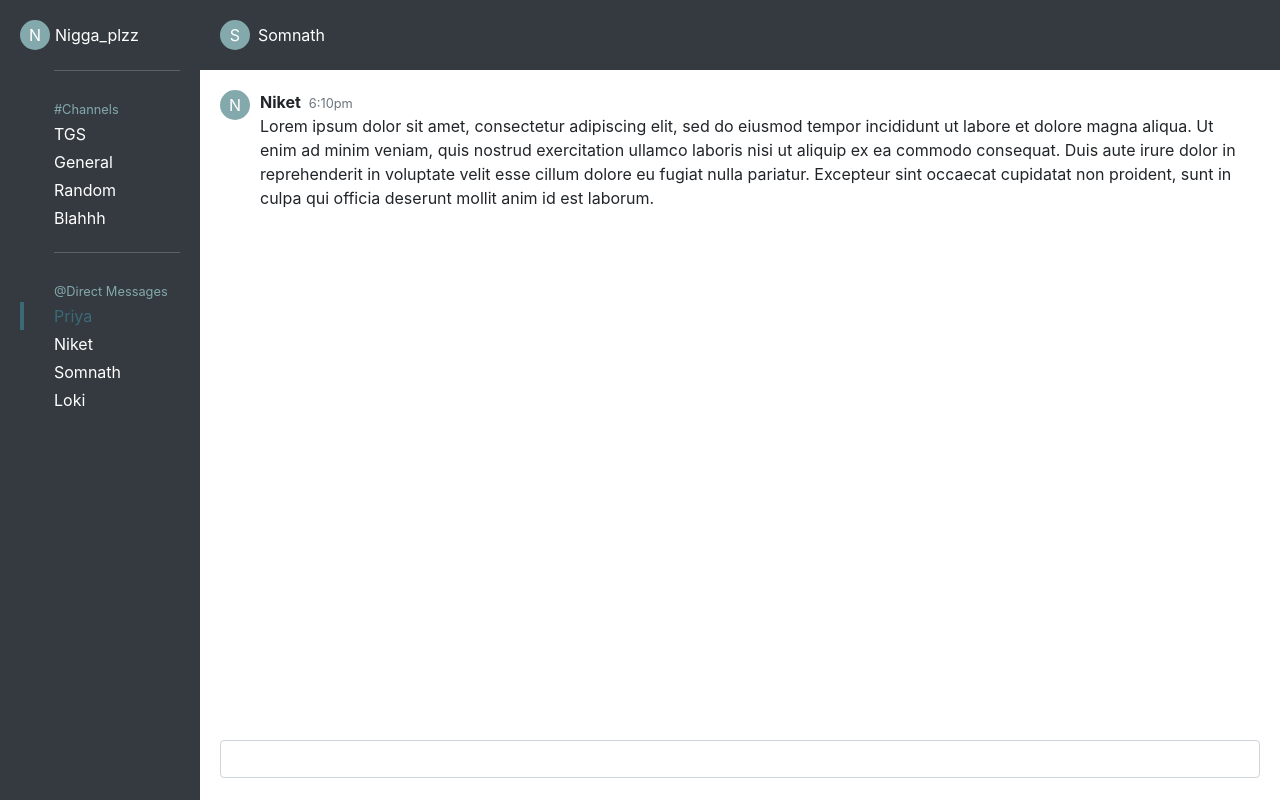
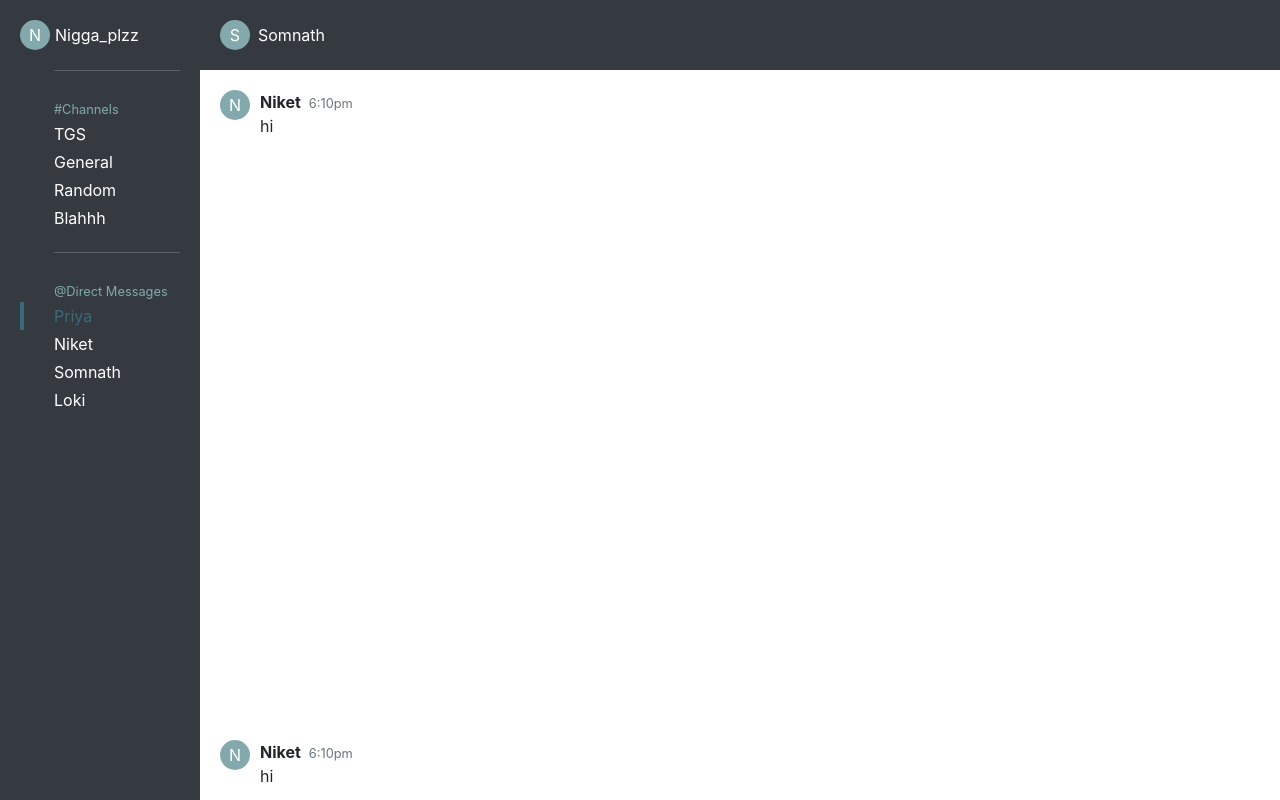
Before and after one commit to rawatmanoj/Ditchcord, a React (Create React App) app: page / in a window 1280 px wide. Built offline with nearby package versions, Linux system fonts and the light colour scheme; no server answers.

Commit message:
updating

```diff
--- a/src/components/App.js
+++ b/src/components/App.js
@@ -3,7 +3,7 @@ import {BrowserRouter,Route,Switch} from 'react-router-dom';
 import {connect} from 'react-redux';
 import Login from './Elements/Login/Login';
 import Home from './Elements/index';
-
+import './Styles/main.scss'
 const App = () => {
     return (
         <div>
--- a/src/components/Elements/ChatArea/ChatArea.js
+++ b/src/components/Elements/ChatArea/ChatArea.js
@@ -1,6 +1,13 @@
     import React, { Component } from 'react';
     import ChatForm from './ChatForm';
+    import socketio from '../../socket';
+    const socket = socketio();
     class ChatArea extends Component {
+
+
+
+
+
         render() {
             return (
                 <div className="chat">
@@ -14,23 +21,38 @@
                 </div>
 
                 <div className="chat-section">
+
+
                 <div className="messages">
-
-        <div className="message-box">
+            <div className="message-box">
             <div className="sender-avatar">N</div>
             <div className="message">
                 <div>
                     <span className="font-weight-bold">Niket</span>
                     <small className="ml-2 text-muted">6:10pm</small>
                 </div>
-                <div>Lorem ipsum dolor sit amet, consectetur adipiscing elit, sed do eiusmod tempor incididunt ut labore et dolore magna aliqua. Ut enim ad minim veniam, quis nostrud exercitation ullamco laboris nisi ut aliquip ex ea commodo consequat. Duis aute irure dolor in reprehenderit in voluptate velit esse cillum dolore eu fugiat nulla pariatur. Excepteur sint occaecat cupidatat non proident, sunt in culpa qui officia deserunt mollit anim id est laborum.</div>
+                <div>hi</div>
+
             </div>
+        </div>
+        </div>
+        <div className="messages">
+            <div className="message-box">
+            <div className="sender-avatar">N</div>
+            <div className="message">
+                <div>
+                    <span className="font-weight-bold">Niket</span>
+                    <small className="ml-2 text-muted">6:10pm</small>
+                </div>
+                <div>hi</div>
+
+            </div>
+        </div>
         </div>
 
 
 
 
-    </div>
             <ChatForm/>
                 </div>
             </div>
--- a/src/components/Elements/ChatArea/ChatForm.js
+++ b/src/components/Elements/ChatArea/ChatForm.js
@@ -1,18 +1,11 @@
     import React, { Component } from 'react';
-    import io from 'socket.io-client';
     import {reduxForm,Field} from 'redux-form';
     import {connect} from 'react-redux';
+    import socketio from '../../socket';
+    const socket = socketio();
+
 
     class ChatForm extends Component {
-
-
-
-        componentDidMount(){
-            const ENDPOINT = 'localhost:5000';
-
-            this.socket = io(ENDPOINT);
-        }
-
 
 
         renderInput(props){
@@ -28,10 +21,10 @@
         onSubmit=(formValue)=>{
 
           //console.log(formValue.sendMesssage);
-          this.socket.emit('send message',formValue.sendMesssage);
+          socket.emit('send message',formValue.sendMesssage);
           this.props.reset();
 
-          this.socket.on('send message',(msg)=>console.log(msg));
+
         }
 
 
--- a/src/components/Elements/index.js
+++ b/src/components/Elements/index.js
@@ -1,7 +1,7 @@
     import React, { Component } from 'react';
     import SideBar from './Sidebar/Sidebar'
     import ChatArea from './ChatArea/ChatArea';
-    import '../Styles/main.scss'
+
     class Home extends Component {
         render() {
             return (
--- /dev/null
+++ b/src/components/socket.js
@@ -0,0 +1,15 @@
+import io from 'socket.io-client';
+
+const socket = () => {
+    const ENDPOINT = 'localhost:5000';
+
+    const socketio = io(ENDPOINT);
+         //  socket = socketio();
+
+
+    return (
+       socketio
+    );
+};
+
+export default socket;
```
